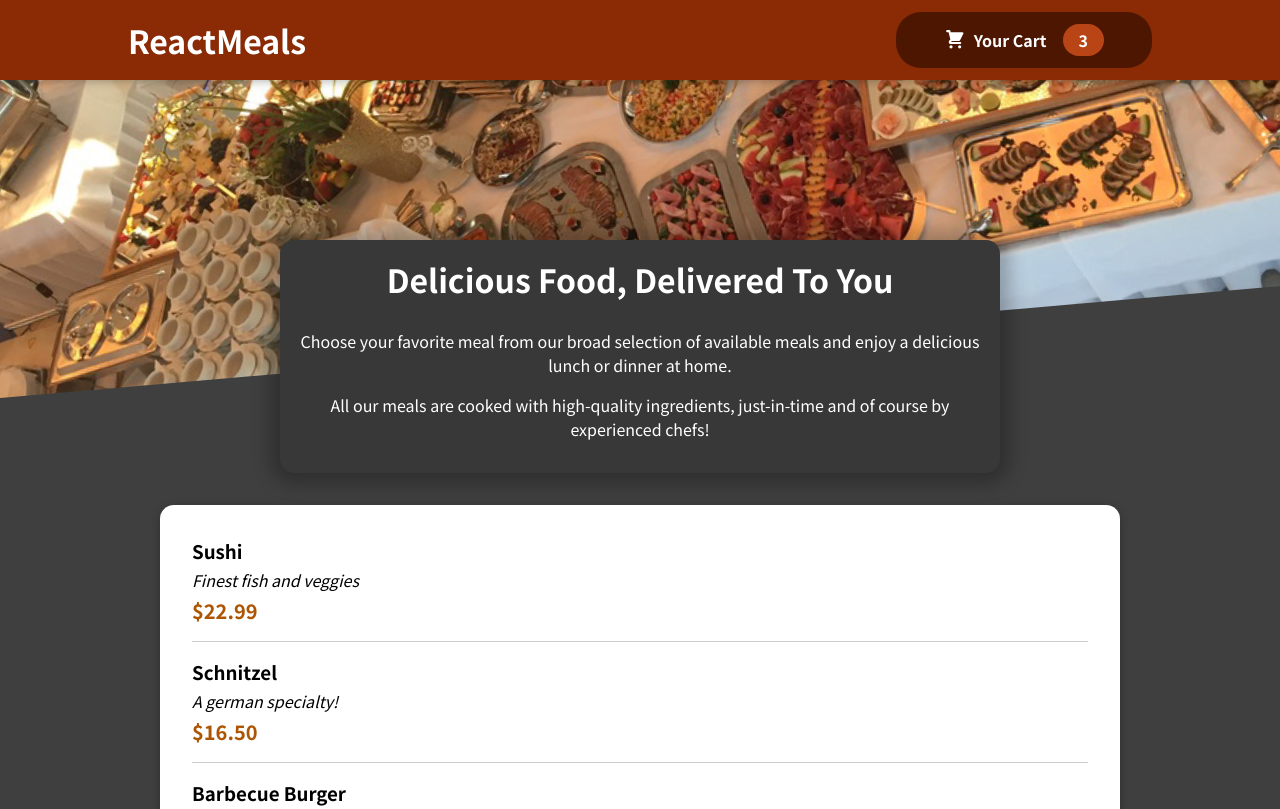
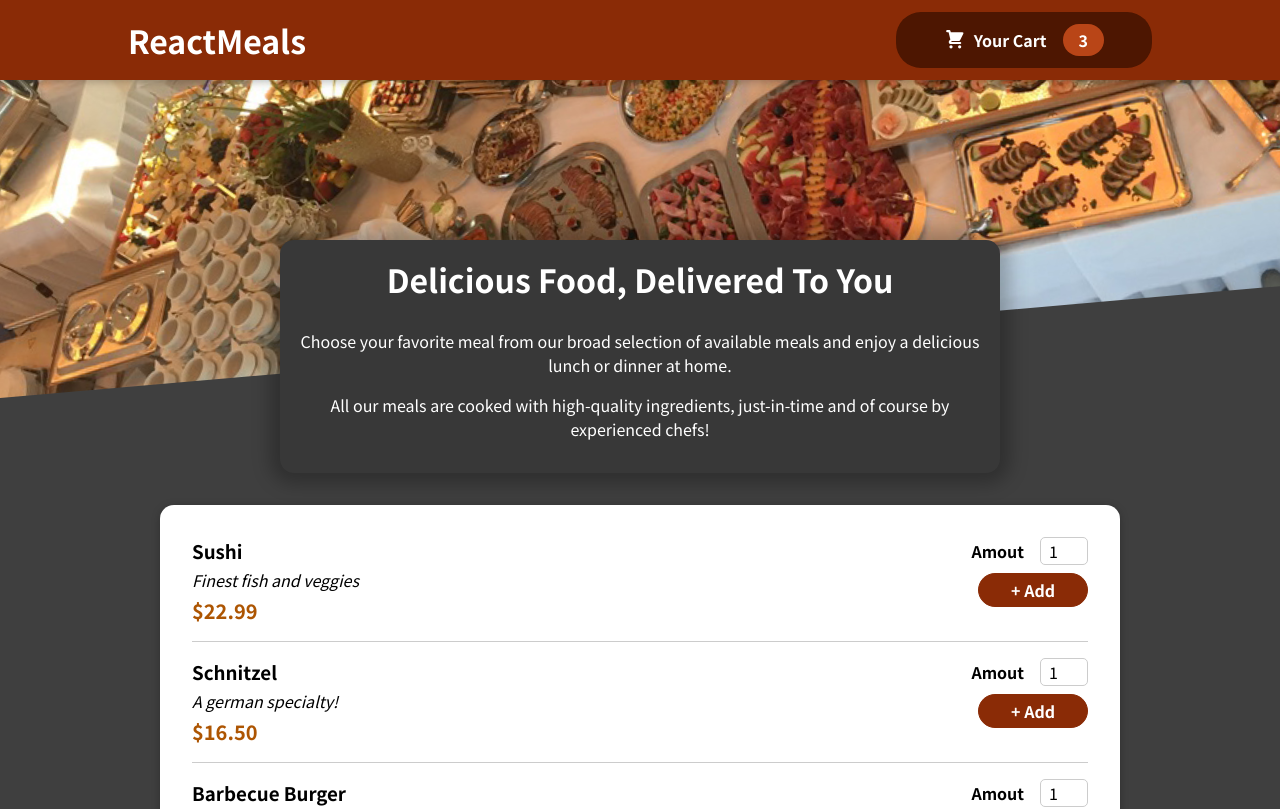
Before and after one commit to sailesh97/ReactMeals, a React (Create React App) app: page / in a window 1280 px wide. Shown: the top 809 px of the page. Built offline with nearby package versions, Linux system fonts and the light colour scheme.

Commit message:
Adding Form

```diff
--- a/src/components/Meals/MealItem/MealItem.js
+++ b/src/components/Meals/MealItem/MealItem.js
@@ -1,3 +1,4 @@
+import MealItemForm from './MealItemForm';
 import classes from './MealItem.module.css';
 
 const MealItem = props => {
@@ -10,7 +11,7 @@
             <div className={classes.price}>{price}</div>
         </div>
         <div>
-
+            <MealItemForm />
         </div>
     </li>
 }
--- a/src/components/Meals/MealItem/MealItemForm.js
+++ b/src/components/Meals/MealItem/MealItemForm.js
@@ -0,0 +1,18 @@
+import Input from '../../UI/Input';
+import classes from './MealItemForm.module.css';
+
+const MealItemForm = props => {
+    return <form className={classes.form}>
+        <Input label="Amout" input={{
+            id: 'amount',
+            type: 'number',
+            min: '1',
+            max: '1',
+            step: '1',
+            defaultValue:'1'
+         }}/>
+        <button>+ Add</button>
+    </form>
+}
+
+export default MealItemForm;
--- /dev/null
+++ b/src/components/Meals/MealItem/MealItemForm.module.css
@@ -0,0 +1,20 @@
+.form {
+  text-align: right;
+}
+
+.form button {
+  font: inherit;
+  cursor: pointer;
+  background-color: #8a2b06;
+  border: 1px solid #8a2b06;
+  color: white;
+  padding: 0.25rem 2rem;
+  border-radius: 20px;
+  font-weight: bold;
+}
+
+.form button:hover,
+.form button:active {
+  background-color: #641e03;
+  border-color: #641e03;
+}
--- /dev/null
+++ b/src/components/UI/Input.js
@@ -0,0 +1,10 @@
+import classes from './Input.module.css';
+
+const Input = props => {
+    return <div className={classes.input}>
+        <label htmlFor={props.input.id}>{props.label}</label>
+        <input {...props.input} />
+    </div>
+}
+
+export default Input;
--- /dev/null
+++ b/src/components/UI/Input.module.css
@@ -0,0 +1,18 @@
+.input {
+  display: flex;
+  align-items: center;
+  margin-bottom: 0.5rem;
+}
+
+.input label {
+  font-weight: bold;
+  margin-right: 1rem;
+}
+
+.input input {
+  width: 3rem;
+  border-radius: 5px;
+  border: 1px solid #ccc;
+  font: inherit;
+  padding-left: 0.5rem;
+}
```
Also changed, not shown: 1 other file (tests, documents, lock files or other folders).
